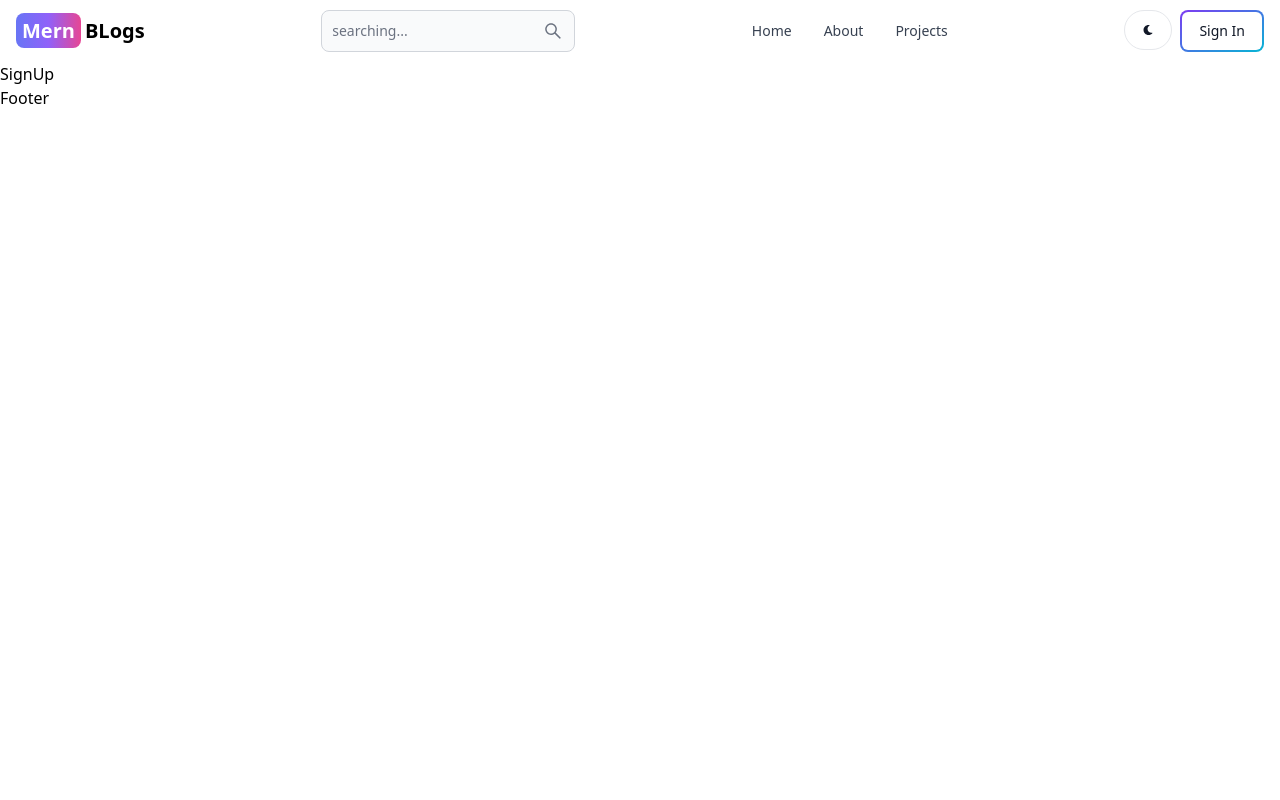
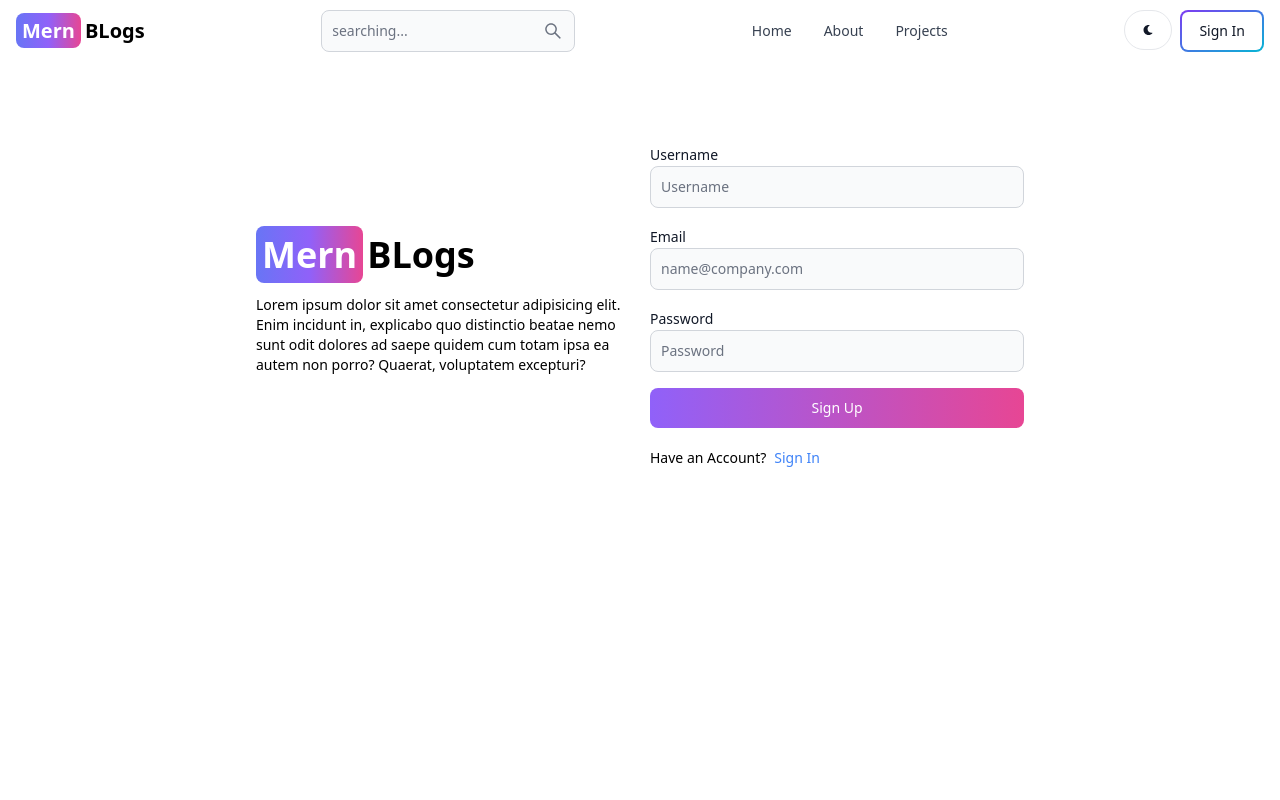
Before and after one commit to nitindahiya-dev/mern-blog, a React (Vite) app in the folder client/: page /sign-up in a window 1280 px wide. Shown: the top 800 px of the page. Built offline with nearby package versions, Linux system fonts and the light colour scheme.

Commit message:
create signup user interface

```diff
--- a/client/src/pages/SignUp.jsx
+++ b/client/src/pages/SignUp.jsx
@@ -1,7 +1,39 @@
-import React from 'react'
+import {Link} from 'react-router-dom';
+import {Button, Label, TextInput} from 'flowbite-react';
+
 
 export default function SignUp() {
   return (
-    <div>SignUp</div>
+    <div className='min-h-screen mt-20'>
+      <div className="flex m-3 max-w-3xl mx-auto flex-col gap-5 md:flex-row md:items-center">
+        <div className="flex-1">
+        <Link to="/" className='text-4xl  font-bold dark:text-white'>
+        <span className='px-1.5 py-1 text-white bg-gradient-to-r from-indigo-500 via-purple-500 to-pink-500 rounded-lg mr-1'>Mern</span>
+        BLogs</Link>
+        <p className='text-sm mt-5 '>Lorem ipsum dolor sit amet consectetur adipisicing elit. Enim incidunt in, explicabo quo distinctio beatae nemo sunt odit dolores ad saepe quidem cum totam ipsa ea autem non porro? Quaerat, voluptatem excepturi?</p>
+        </div>
+        <div className="flex-1">
+          <form className='flex flex-col gap-4'>
+            <div>
+            <Label value='Username'/>
+            <TextInput type='text' placeholder='Username' id='username' />
+            </div>
+            <div>
+            <Label value='Email'/>
+            <TextInput type='text' placeholder='name@company.com' id='email' />
+            </div>
+            <div>
+            <Label value='Password'/>
+            <TextInput type='text' placeholder='Password' id='password' />
+            </div>
+            <Button gradientDuoTone='purpleToPink' type='submit'>Sign Up</Button>
+          </form>
+          <div className="flex gap-2 text-sm mt-5">
+            <span>Have an Account? </span>
+            <Link to='/sign-in' className='text-blue-500'> Sign In</Link>
+          </div>
+        </div>
+      </div>
+    </div>
   )
 }
```
